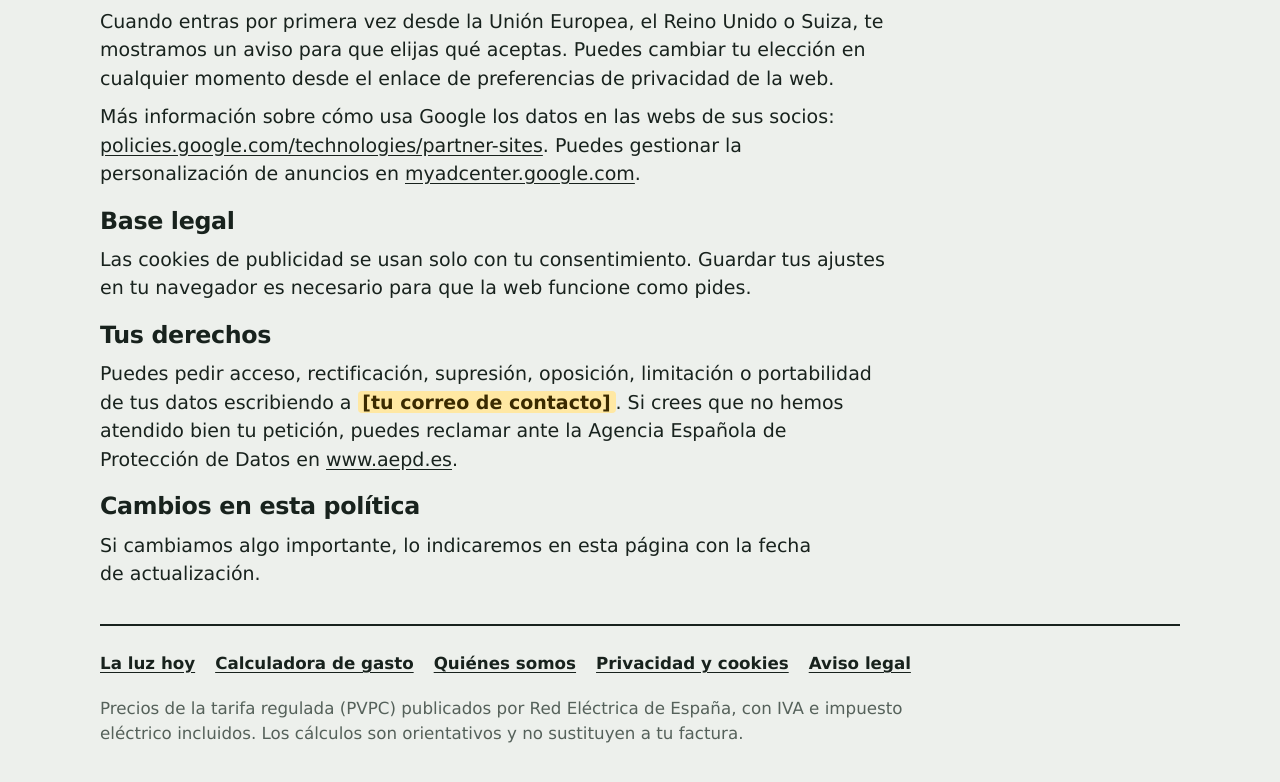
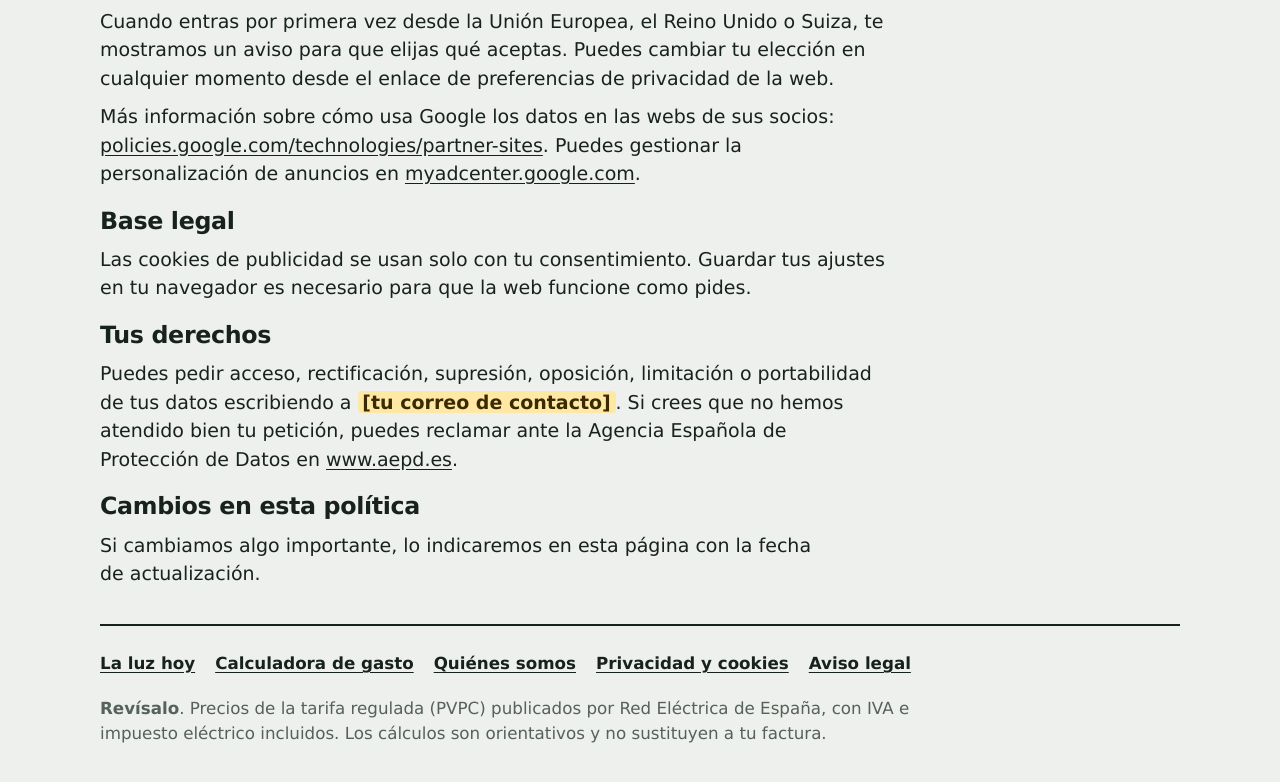
Before and after one commit to akola236vpxd-ui/revisalo, a plain HTML site: page revisalo-web/privacidad.html in a window 1280 px wide. Shown: the part 723-1505 px from the top of the page. Drawn offline with Linux system fonts and the light colour scheme; a web font is replaced by a local one.

Commit message:
Update privacidad.html

```diff
--- a/revisalo-web/privacidad.html
+++ b/revisalo-web/privacidad.html
@@ -266,7 +266,7 @@ article a{overflow-wrap:anywhere}
       <a href="privacidad.html">Privacidad y cookies</a>
       <a href="aviso-legal.html">Aviso legal</a>
     </nav>
-    <p>Precios de la tarifa regulada (PVPC) publicados por Red Eléctrica de España, con IVA e impuesto eléctrico incluidos. Los cálculos son orientativos y no sustituyen a tu factura.</p>
+    <p><b>Revísalo</b>. Precios de la tarifa regulada (PVPC) publicados por Red Eléctrica de España, con IVA e impuesto eléctrico incluidos. Los cálculos son orientativos y no sustituyen a tu factura.</p>
   </footer>
 
 </div>
```
